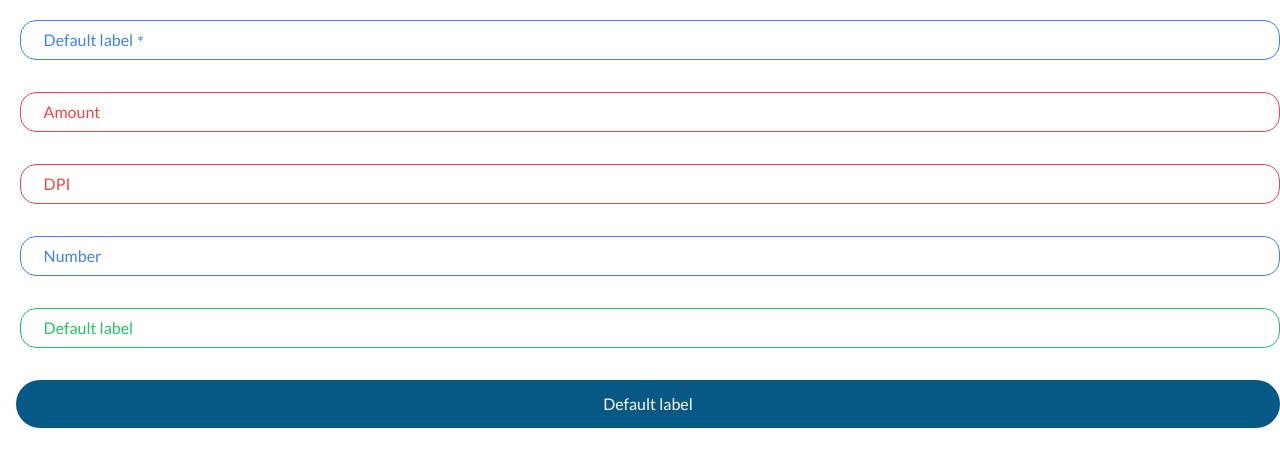
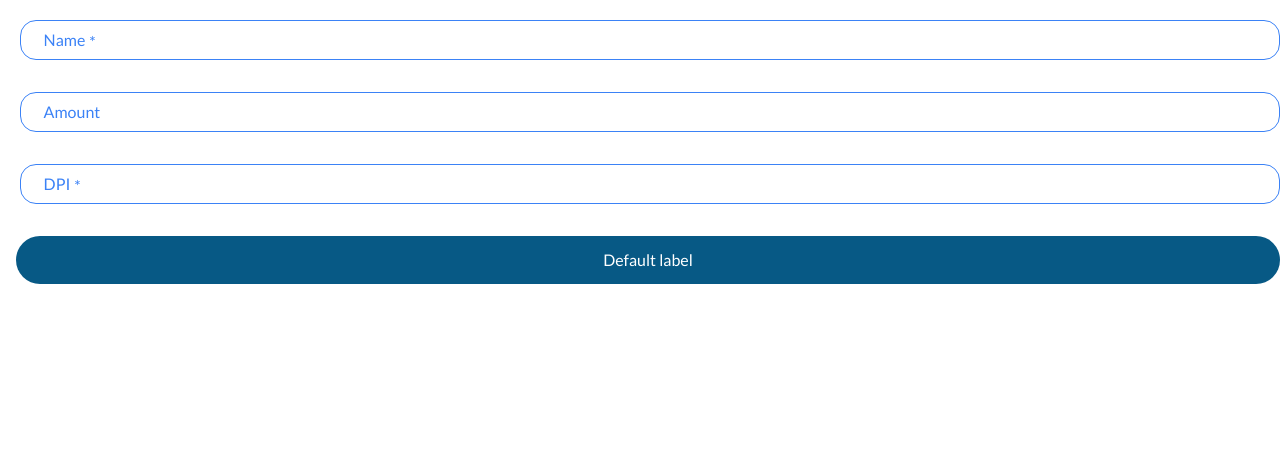
Before and after one commit to OzkrMonroy/beta-f-components, an Angular app: page / in a window 1280 px wide. Shown: the top 466 px of the page. Built offline with nearby package versions, Linux system fonts and the light colour scheme.

Commit message:
Change input color when an error exists is ready.

```diff
--- a/src/app/app.component.html
+++ b/src/app/app.component.html
@@ -1,6 +1,19 @@
-<app-input color="primary" [required]="true"></app-input>
-<app-input color="error" rule="amount" lable="Amount" length="8"></app-input>
-<app-input color="error" rule="dpi" lable="DPI" length="15"></app-input>
-<app-input color="primary" rule="number" lable="Number" length="10"></app-input>
-<app-input color="success"></app-input>
-<app-button containerClasses="mt-4 ml-4"></app-button>
+<form autocomplete="off">
+  <app-input [form]="form" name="name" [required]="true" label="Name"></app-input>
+  <app-input
+    rule="amount"
+    label="Amount"
+    length="6"
+    [form]="form"
+    name="amount"
+  ></app-input>
+  <app-input
+    rule="dpi"
+    label="DPI"
+    length="15"
+    [form]="form"
+    name="dpi"
+    [required]="true"
+  ></app-input>
+  <app-button containerClasses="mt-4 ml-4"></app-button>
+</form>
--- a/src/app/app.component.ts
+++ b/src/app/app.component.ts
@@ -1,4 +1,5 @@
 import { Component } from '@angular/core';
+import { FormBuilder, Validators, FormGroup } from '@angular/forms';
 
 @Component({
   selector: 'app-root',
@@ -7,4 +8,13 @@ import { Component } from '@angular/core';
 })
 export class AppComponent {
   title = 'financial-prev-components';
+  form: FormGroup = this.formBuilder.group({
+    ['name']: ['', Validators.required],
+    ['amount']: ['', [Validators.maxLength(6)]],
+    ['dpi']: ['', [Validators.required, Validators.maxLength(15)]],
+  });
+
+  constructor(
+    private readonly formBuilder: FormBuilder
+  ) {}
 }
--- a/src/app/components/input/input.component.html
+++ b/src/app/components/input/input.component.html
@@ -1,7 +1,7 @@
 <div class="relative mt-5 ml-5 mb-8" [ngClass]="containerClasses" [formGroup]="form">
   <input
     *ngIf="rule !== 'amount' && rule !== 'dpi'"
-    [ngClass]="color"
+    [ngClass]="getInputColor()"
     [type]="type"
     [id]="id"
     [name]="name"
@@ -13,7 +13,7 @@
   />
   <input
     *ngIf="rule === 'amount'"
-    [ngClass]="color"
+    [ngClass]="getInputColor()"
     [type]="type"
     [id]="id"
     [name]="name"
@@ -26,7 +26,7 @@
   />
   <input
     *ngIf="rule === 'dpi'"
-    [ngClass]="color"
+    [ngClass]="getInputColor()"
     [type]="type"
     [id]="id"
     [name]="name"
@@ -37,8 +37,8 @@
     #inputRef
   />
   <label class="placeholder-text" [for]="name" id="placeholder-fname">
-    <div class="text flex gap-1 items-center" [class.float]="mustFloat()" [ngClass]="color">
-      <span>{{ lable }}</span><span class="pt-1" *ngIf="required">*</span>
+    <div class="text flex gap-1 items-center" [class.float]="mustFloat()" [ngClass]="getInputColor()">
+      <span>{{ label }}</span><span class="pt-1" *ngIf="required">*</span>
     </div>
   </label>
   <app-input-alerts [parentForm]="form" [name]="name" [rule]="rule"></app-input-alerts>
--- a/src/app/components/input/input.component.ts
+++ b/src/app/components/input/input.component.ts
@@ -1,5 +1,5 @@
 import { Component, ElementRef, Input, ViewChild } from '@angular/core';
-import { FormBuilder, FormGroup, Validators } from '@angular/forms';
+import { FormGroup } from '@angular/forms';
 import {
   InputAutoComplete,
   InputColors,
@@ -14,14 +14,10 @@ import { InputValidationsService } from '@/app/utils/inputValidations/input-vali
   styleUrls: ['./input.component.scss'],
 })
 export class InputComponent {
-  //TODO: delete this later
-  form: FormGroup = this.formBuilder.group({
-    ['default-name']: ['', Validators.required],
-  });
 
   @Input() color: InputColors = 'primary';
   @Input() containerClasses: string = '';
-  @Input() lable: string = 'Default label';
+  @Input() label: string = 'Default label';
 
   @Input() type: InputType = 'text';
   @Input() id: string = 'default-id';
@@ -30,11 +26,11 @@ export class InputComponent {
   @Input() required: boolean = false;
   @Input() length: string = '50';
   @Input() rule: InputRules = 'inherit';
+  @Input() form!: FormGroup
 
   @ViewChild('inputRef') inputElement!: ElementRef;
 
   constructor(
-    private readonly formBuilder: FormBuilder,
     private readonly inputValidations: InputValidationsService
   ) {}
 
@@ -55,16 +51,13 @@ export class InputComponent {
         event
       );
     }
-    if(this.rule === 'dpi'){
-      const resp = this.inputValidations.dpiValidation(
-        valueWord,
-        this.length
-      );
-      if(!resp){
-        return false
+    if (this.rule === 'dpi') {
+      const resp = this.inputValidations.dpiValidation(valueWord, this.length);
+      if (!resp) {
+        return false;
       }
-      this.dpiFormat()
-      return event
+      this.dpiFormat();
+      return event;
     }
     if (this.rule === 'number') {
       return this.inputValidations.numberValidation(
@@ -88,7 +81,7 @@ export class InputComponent {
       trimmedCardNum = trimmedCardNum.substr(0, 15);
     }
 
-    const partitions = [4, 5, 4]
+    const partitions = [4, 5, 4];
 
     const numbers: any[] = [];
     let position = 0;
@@ -109,4 +102,14 @@ export class InputComponent {
   mustFloat() {
     return this.form.get(this.name)?.value !== '';
   }
+
+  getInputColor() {
+    if (
+      this.form.get(this.name)?.errors &&
+      (this.form.get(this.name)?.touched || this.form.get(this.name)?.dirty)
+    ) {
+      return 'error';
+    }
+    return this.color;
+  }
 }
```
